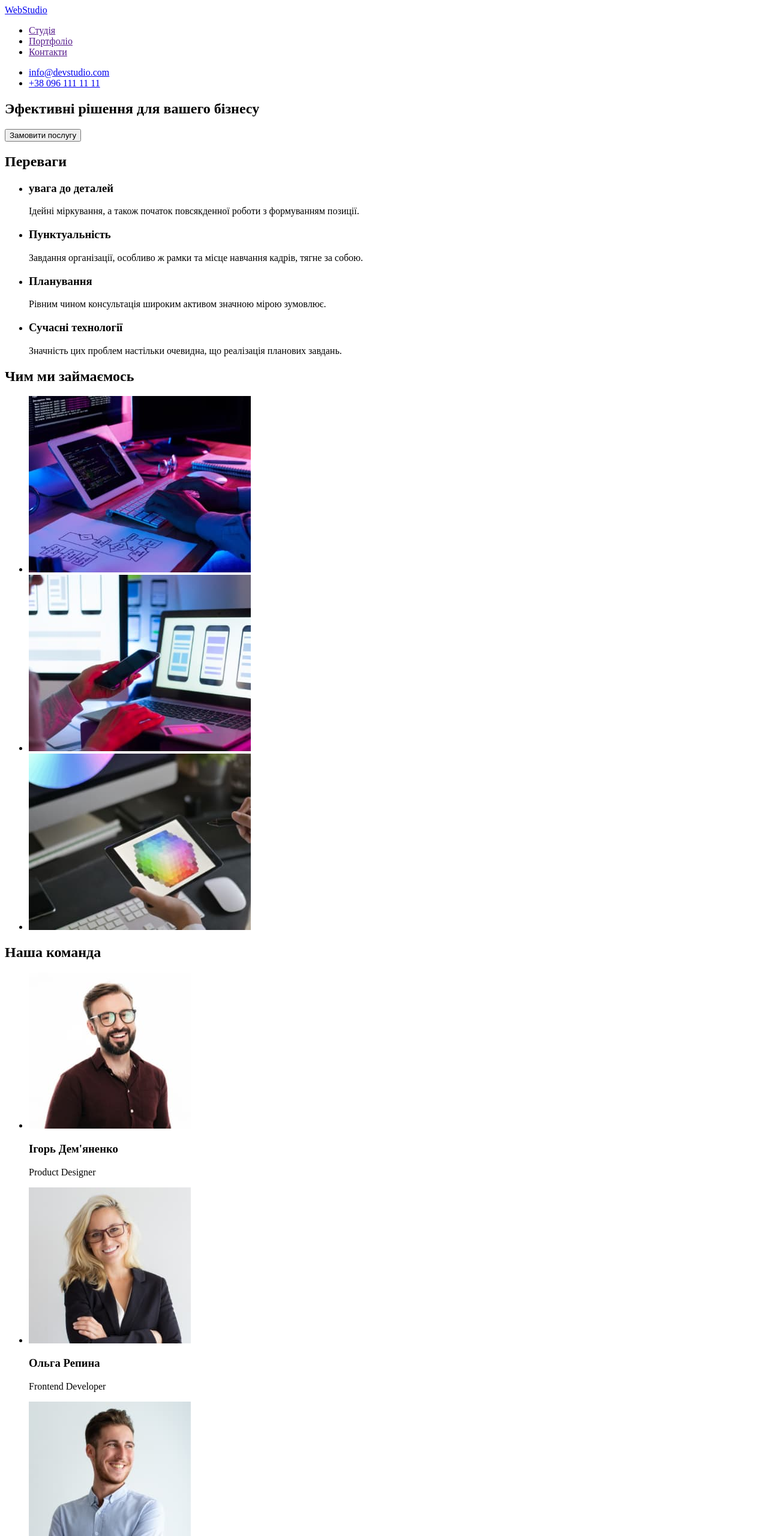
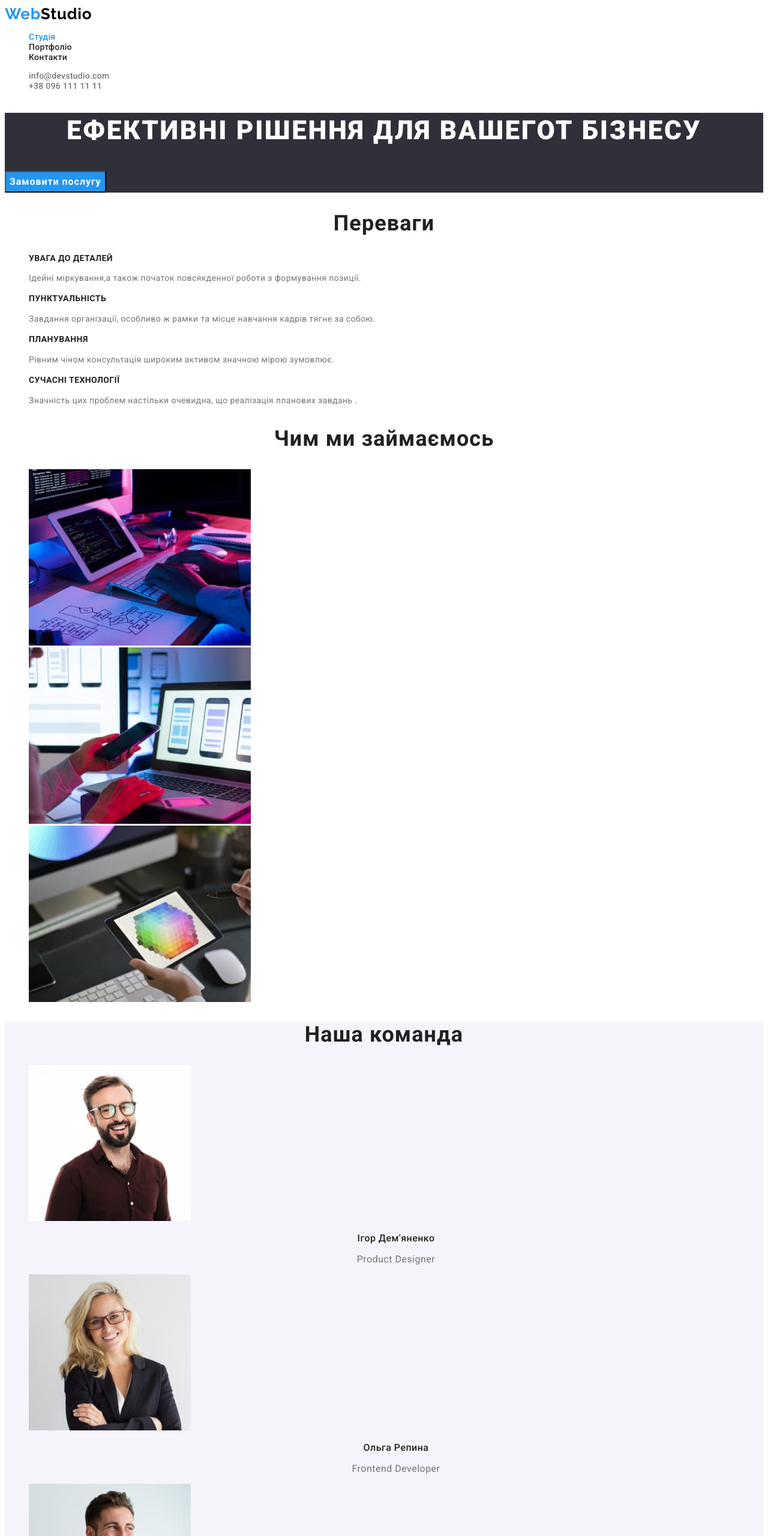
Before and after one commit to PotyXX/goit-markup-hw-02, a plain HTML site: page index.html in a window 1280 px wide. Shown: the top 2560 px of the page at 60% size. Drawn offline with Linux system fonts and the light colour scheme.

Commit message:
final home work 2
final home work 2

```diff
--- /dev/null
+++ b/css/styles.css
@@ -0,0 +1,179 @@
+:root {
+    --secondery-text-color: #212121;
+    --accent-color: #2196F3;
+    --primary-text-color: #757575;
+    --primary-white-color: #FFFFFF;
+}
+body {
+    font-size: 14px;
+    font-family: 'roboto', sans-serif;
+    letter-spacing: 0.03em;
+    color: var(--primary-text-color);
+    background-color: var(--primary-white-color);
+}
+.link {
+    text-decoration: none;
+}
+.list {
+    list-style: none;
+}
+.logo {
+    font-family: 'Raleway';
+    font-weight: 700;
+    font-size: 26px;
+    line-height: 1.19;
+    letter-spacing: 0.03em;
+    color: var(--accent-color);
+}
+.logo-up {
+    color: #000000;
+}
+.logo-down {
+    color: #FFFFFF;
+}
+.header-link,
+.header-mail,
+.header-tel {
+    font-weight: 500;
+    font-size: 14px;
+    line-height: 1.14;
+    letter-spacing: 0.02em;
+    color: var(--secondery-text-color);
+}
+.header-mail,
+.header-tel {
+    color: var(--primary-text-color);
+}
+.hero {
+    background-color: #2F303A;
+}
+.hero-text{
+    font-weight: 900;
+    font-size: 44px;
+    line-height: 1.36;
+    text-align: center;
+    letter-spacing: 0.06em;
+    text-transform: uppercase;
+    color: var(--primary-white-color);
+}
+.hero-btn {
+    font-family: inherit;
+    font-weight: 700;
+    font-size: 16px;
+    line-height: 1.88;
+    letter-spacing: 0.06em;
+    color: var(--primary-white-color);
+    background-color: var(--accent-color);
+}
+.hero-btn:hover,
+.hero-btn:focus {
+    box-shadow: 0px 4px 4px rgba(0, 0, 0, 0.15);
+    border-radius: 4px;
+}
+.benefits-title, .about-title, .team-title {
+    font-weight: 700;
+    font-size: 36px;
+    line-height: 1.17;
+    text-align: center;
+    letter-spacing: 0.03em;
+    color: var(--secondery-text-color);
+}
+.benefis-title- {
+    font-weight: 700;
+    font-size: 14px;
+    line-height: 1.14;
+    letter-spacing: 0.03em;
+    text-transform: uppercase;
+    color: var(--secondery-text-color);
+}
+.benefits-text {
+    font-weight: 400;
+    font-size: 14px;
+    line-height: 1.71;
+    letter-spacing: 0.03em;
+    color: var(--primary-text-color);
+}
+.team {
+    background-color: #F5F4FA;
+}
+.team-name {
+    font-weight: 500;
+    font-size: 16px;
+    line-height: 1.19;
+    text-align: center;
+    letter-spacing: 0.03em;
+    color: var(--secondery-text-color);
+}
+.team-position {
+    font-weight: 400;
+    font-size: 16px;
+    line-height: 1.19;
+    text-align: center;
+    letter-spacing: 0.03em;
+    color: var(--primary-text-color);
+}
+.footer {
+    background-color: #2F303A;
+}
+.footer-map {
+    font-style: normal;
+    font-weight: 400;
+    font-size: 14px;
+    line-height: 1.71;
+    letter-spacing: 0.03em;
+    color: var(--primary-white-color);
+}
+.footer-mail,
+.footer-tel {
+    font-style: normal;
+    font-weight: 400;
+    font-size: 14px;
+    line-height: 1.71;
+    letter-spacing: 0.03em;
+    color: rgba(255, 255, 255, 0.6);
+}
+.footer-mail:hover, .footer-tel:hover, .header-mail:hover, .header-tel:hover, .header-link:hover, .footer-mail:focus, .footer-tel:focus, .header-mail:focus, .header-tel:focus, .header-link:focus {
+    color: var(--accent-color)
+}
+
+.choice-btn {
+    font-weight: 500;
+    font-size: 16px;
+    line-height: 1.63;
+    text-align: center;
+    letter-spacing: 0.03em;
+    color: var(--secondery-text-color);
+    background-color: #F5F4FA;
+}
+.choice-btn:hover,
+.choice-btn:focus,
+.choice-btn.current {
+    color: var(--primary-white-color);
+    background-color: var(--accent-color)
+}
+.portfolio-name {
+    font-weight: 900;
+    font-size: 44px;
+    line-height: 1.36;
+    text-align: center;
+    letter-spacing: 0.06em;
+    text-transform: uppercase;
+    color: var(--secondery-text-color);
+}
+.portfolio-title {
+    font-weight: 700;
+    font-size: 18px;
+    line-height: 2;
+    letter-spacing: 0.06em;
+    color: var(--secondery-text-color);
+}
+.portfolio-text {
+    font-weight: 400;
+    font-size: 16px;
+    line-height: 1.88;
+    letter-spacing: 0.03em;
+    color: var(--primary-text-color);
+}
+.current {
+    color: var(--accent-color);
+}
--- a/index.html
+++ b/index.html
@@ -5,93 +5,93 @@
     <meta http-equiv="X-UA-Compatible" content="IE=edge">
     <meta name="viewport" content="width=device-width, initial-scale=1.0">
     <title>WebStudio</title>
+    <link rel="preconnect" href="https://fonts.googleapis.com">
+    <link rel="preconnect" href="https://fonts.gstatic.com" crossorigin>
+    <link href="https://fonts.googleapis.com/css2?family=Montserrat&family=Raleway:wght@700&family=Roboto:wght@400;500;700;900&display=swap" rel="stylesheet">
+    <link rel="stylesheet" href="./css/styles.css">
 </head>
 <body>
-    <header>
-        <nav>
-            <a href="./index.html">
-                WebStudio
-            </a>
-            <ul>
-                <li><a href="">Студія</a></li>
-                <li><a href="">Портфоліо</a></li>
-                <li><a href="">Контакти</a></li>
+    <header class="header">
+        <nav class="header-nav">
+            <a href="./index.html" class="logo link">Web<span class="logo-up">Studio</span> </a>
+            <ul class="header-list list">
+                <li class="header-item"><a href="./index.html" class="header-link current link">Студія</a></li>
+                <li class="header-item"><a href="./portfolio.html" class="header-link link">Портфоліо</a></li>
+                <li class="header-item"><a href="" class="header-link link">Контакти</a></li>
             </ul>
         </nav>
-        <ul>
-            <li><a href="mailto:info@devstudio.com">info@devstudio.com</a></li>
-            <li><a href="tel:+380961111111">+38 096 111 11 11</a></li>
+        <ul class="header-contact list">
+            <li class="header-item-mail"><a href="mailto:info@devstudio.com" class="header-mail link">info@devstudio.com</a></li>
+            <li class="header-item-tel"><a href="tel:+380961111111" class="header-tel link">+38 096 111 11 11</a></li>
         </ul>
     </header>
     <main>
-        <section>
-            <h1>Эфективні рішення для вашего бізнесу</h1>
-            <button type="button">Замовити послугу</button>
+        <section class="hero">
+            <h1 class="hero-text">Ефективні рішення для вашегот бізнесу</h1>
+            <button class="hero-btn" type="button">Замовити послугу</button>
         </section>
-        <section>
-            <h2>Переваги</h2>
-            <ul>
-                <li>
-                    <h3>увага до деталей</h3>
-                    <p>Ідейні міркування, а також початок повсякденної роботи з формуванням позиції.</p>
+        <section class="benefits">
+            <h2 class="benefits-title">Переваги</h2>
+            <ul class="benefits-list list">
+                <li class="benefits-item">
+                    <h3 class="benefis-title-">Увага до деталей</h3>
+                    <p class="benefits-text">Ідейні міркування,а також початок повсякденної роботи з формування позиції.</p>
                 </li>
-                <li>
-                    <h3>Пунктуальність</h3>
-                    <p>Завдання організації, особливо ж рамки та місце навчання кадрів, тягне за собою.</p>
+                <li class="benefits-item">
+                    <h3 class="benefis-title-">Пунктуальність</h3>
+                    <p class="benefits-text">Завдання організації, особливо ж рамки та місце навчання кадрів тягне за собою.</p>
                 </li>
-                <li>
-                    <h3>Планування</h3>
-                    <p>Рівним чином консультація широким активом значною мірою зумовлює.</p>
+                <li class="benefits-item">
+                    <h3 class="benefis-title-">Планування</h3>
+                    <p class="benefits-text">Рівним чіном консультація широким активом значною мірою зумовлює.</p>
                 </li>
-                <li>
-                    <h3>Сучасні технології</h3>
-                    <p>Значність цих проблем настільки очевидна, що реалізація планових завдань.</p>
+                <li class="benefits-item">
+                    <h3 class="benefis-title-">Сучасні технології</h3>
+                    <p class="benefits-text">Значність цих проблем настільки очевидна, що реалізація планових завдань .</p>
                 </li>
             </ul>
         </section>
-        <section>
-            <h2>Чим ми займаємось</h2>
-            <ul>
-               <li><img src="./images/box 1.jpg" alt="працює за компьютером" width="370"></li>
-               <li><img src="./images/box 2.jpg" alt="працює за ноутбуком" width="370"></li>                                      </li>
-               <li><img src="./images/img.jpg" alt="працює на планшеті" width="370"></li>                                                                    </li>
+        <section class="about">
+            <h2 class="about-title">Чим ми займаємось</h2>
+            <ul class="about-list list">
+                <li class="about-item"><img src="./images/box 1.jpg" alt="работает за компьютером" width="370"></li>
+                <li class="about-item"><img src="./images/box 2.jpg" alt="работает за ноутбуком" width="370"></li>
+                <li class="about-item"><img src="./images/img.jpg" alt="работает на планшете" width="370"></li>
             </ul>
         </section>
-          <section>
-             <h2>Наша команда</h2>
-             <ul>
-                <li>
-                    <img src="./images/img 2.jpg" alt="фото члена команди Ігорь Дем'яненко" width="270">
-                    <h3>Ігорь Дем'яненко</h3>
-                    <p>Product Designer</p>
+        <section class="team">
+            <h2 class="team-title">Наша команда</h2>
+            <ul class="team-list list">
+                <li class="team-item">
+                    <img src="./images/img 2.jpg" alt="Фото члена команды Игорь Демьяненко" width="270">
+                    <h3 class="team-name">Ігор Дем'яненко</h3>
+                    <p class="team-position">Product Designer</p>
                 </li>
-                <li>
-                  <img src="./images/img 3.jpg" alt="фото члена команди Ольга Репина" width="270">
-                  <h3>Ольга Репина</h3>
-                  <p>Frontend Developer</p>
+                <li class="team-item">
+                    <img src="./images/img 3.jpg" alt="Фото члена команды Ольга Репина" width="270">
+                    <h3 class="team-name">Ольга Репина</h3>
+                    <p class="team-position">Frontend Developer</p>
                 </li>
-                <li>
-                  <img src="./images/img 4.jpg" alt="фото члена команди Микола Тарасов" width="270">
-                    <h3>Микола Тарасов</h3>
-                    <p>Marketing</p>
+                <li class="team-item">
+                    <img src="./images/img 4.jpg" alt="Фото члена команды Николай Тарасов" width="270">
+                    <h3 class="team-name">Микола Тарасов</h3>
+                    <p class="team-position">Marketing</p>
                 </li>
-                <li>
-                  <img src="./images/img 5.jpg" alt="фото члена команди Михайло Ермаков" width="270">
-                  <h3>Михайло Ермаков</h3>
-                  <p>UI Designe</p>
+                <li class="team-item">
+                    <img src="./images/img 5.jpg" alt="Фото члена команды Михаил Ермаков" width="270">
+                    <h3 class="team-name">Михайло Ермаков</h3>
+                    <p class="team-position">UI Designer</p>
                 </li>
             </ul>
         </section>
     </main>
-          <footer>
-              <a href="./index.html">
-                  WebStudio
-              </a>
-              <address>
-                  <ul>
-                      <li><a href="https://goo.gl/maps/w3MeTp12ANDEHvQ4A">м. Київ, пр-т Лесі Українкі, 26</a></li>
-                      <li><a href="mailto: info@devstudio.com">info@devstudio.com</a></li>
-                      <li><a href="tel:+380961111111">+38 096 111 11 11</a></li>
+    <footer class="footer">
+        <a href="./index.html" class="logo link">Web<span class="logo-down link">Studio</span> </a>
+        <address class="footer-adress">
+            <ul class="footer-list list">
+                <li class="footer-item"><a class="footer-map link" href="https://goo.gl/maps/w3MeTp12ANDEHvQ4A" target="_blank" rel="noopener noindex nofollow">г. Киев, пр-т Леси Украинки, 26</a></li>
+                <li class="footer-item"><a class="footer-mail link" href="mailto:info@devstudio.com">info@devstudio.com</a></li>
+                <li class="footer-item"><a class="footer-tel link" href="tel:+380961111111">+38 096 111 11 11</a></li>
             </ul>
         </address>
     </footer>
```
Also changed, not shown: portfolio.html (added, +129 -0 lines), images/fotka (1).jpg (added), images/fotka (2).jpg (added), images/fotka (3).jpg (added), images/fotka (4).jpg (added), images/fotka (5).jpg (added), images/fotka (6).jpg (added), images/fotka (7).jpg (added), images/fotka (8).jpg (added), images/fotka.jpg (added). Lines whose indentation alone changed are shown as unchanged.
